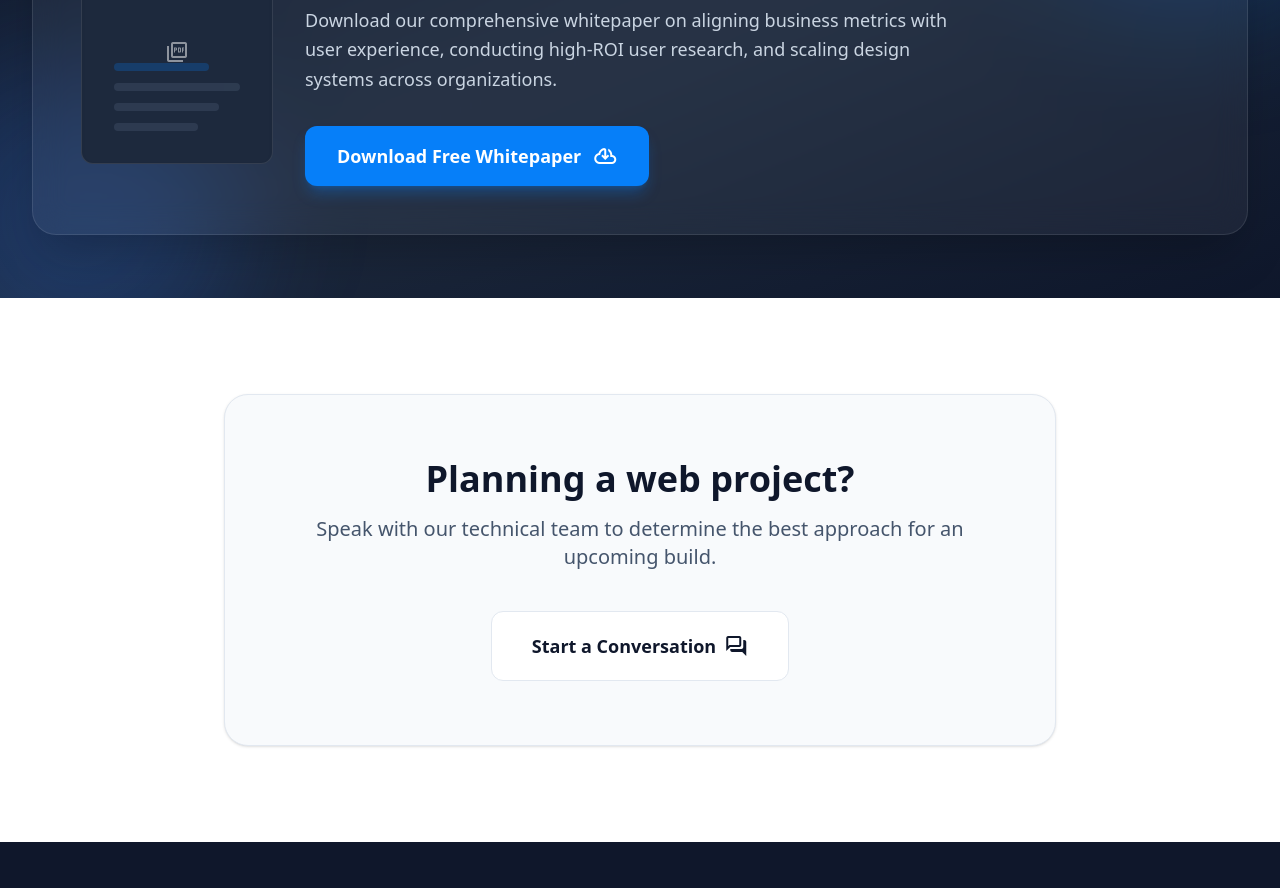
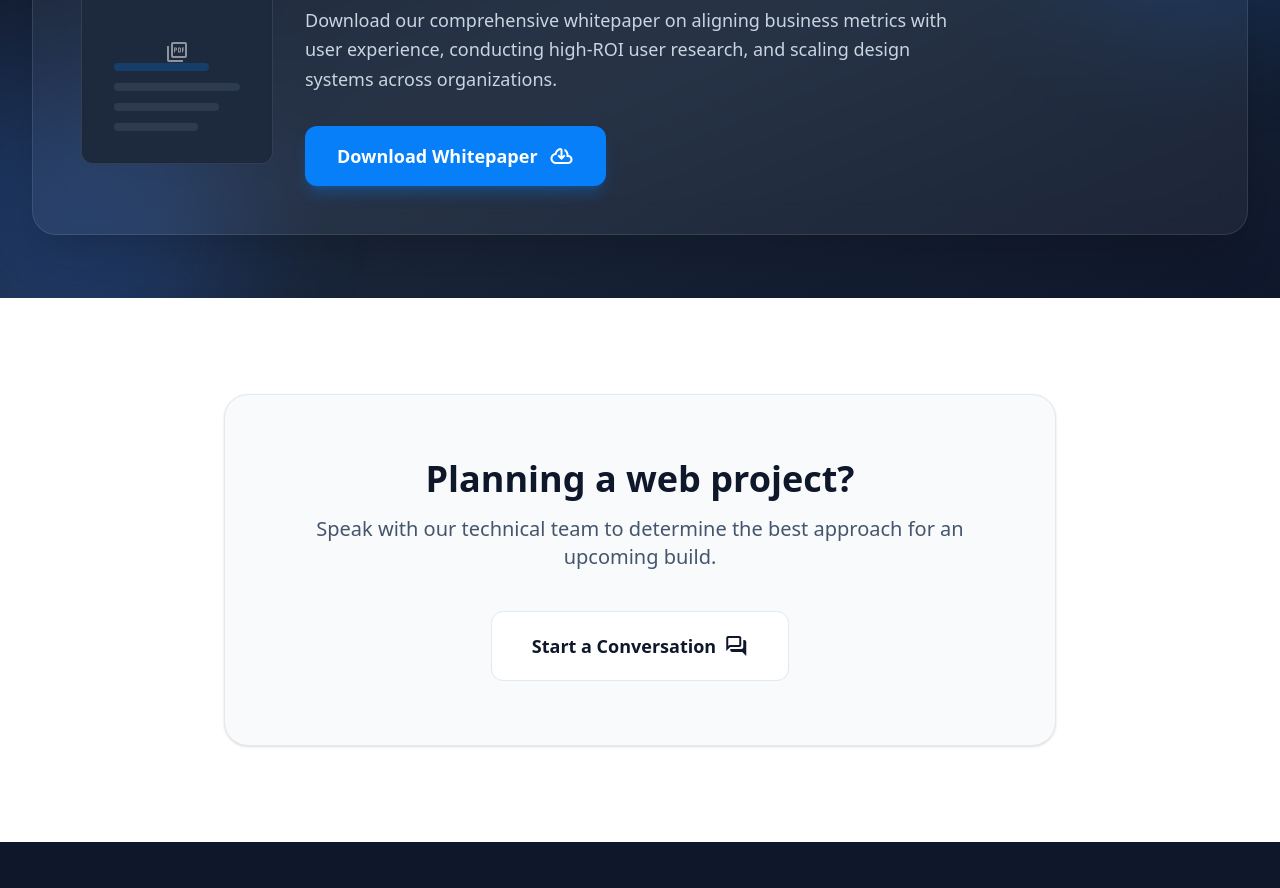
Before and after one commit to UnlimitedCollection/ZettaBSite, a Next.js app: page /ui-ux-designs in a window 1280 px wide. Shown: the part 2240-3128 px from the top of the page. Built offline with nearby package versions, Linux system fonts and the light colour scheme.

Commit message:
Remove 'Free' from whitepaper CTA button text

```diff
--- a/src/components/WhitepaperCTA.tsx
+++ b/src/components/WhitepaperCTA.tsx
@@ -13,7 +13,7 @@ export function WhitepaperCTA({
     title,
     description,
     pdfUrl,
-    buttonText = "Download Free Whitepaper"
+    buttonText = "Download Whitepaper"
 }: WhitepaperCTAProps) {
     return (
         <section className="py-12 md:py-16 bg-slate-900 bg-gradient-to-br from-slate-900 via-slate-800 to-slate-900 relative overflow-hidden">
```
